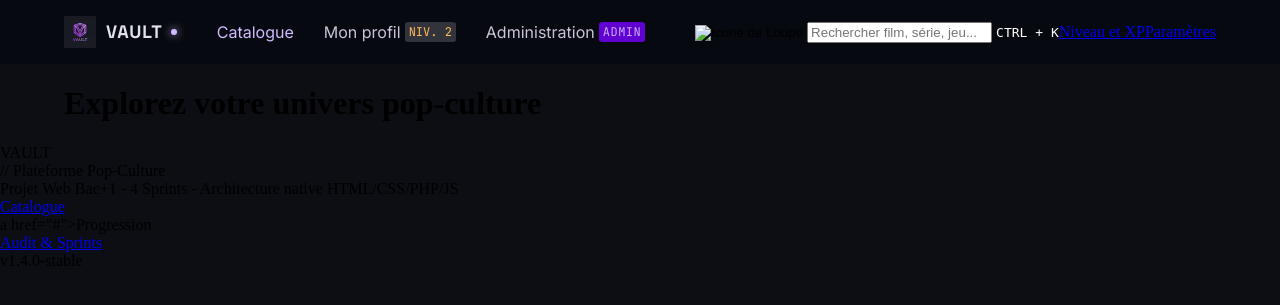
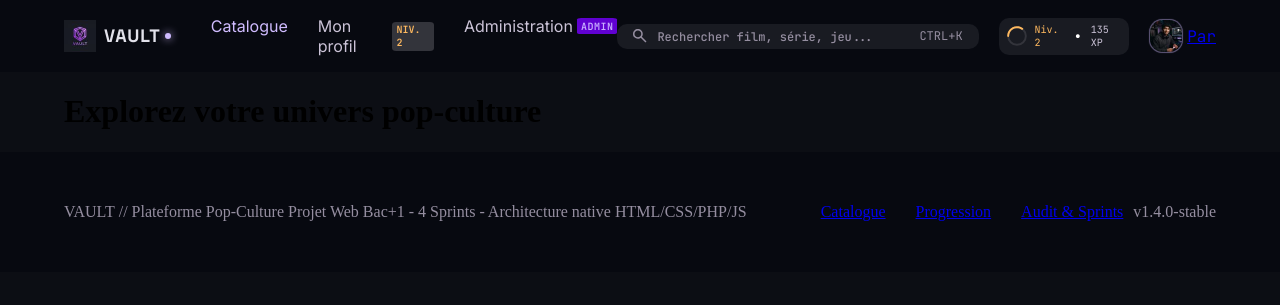
Before and after one commit to Matteo95310/VAULT, a PHP site: page / in a window 1280 px wide. Shown: the top 305 px of the page. Run offline with PHP 8.4, Linux system fonts and the light colour scheme.

Commit message:
header completed adn footer in progress

```diff
--- a/assets/css/style.css
+++ b/assets/css/style.css
@@ -24,9 +24,18 @@ body header .left {
     align-items: center;
 }
 
+body header .right {
+    display: flex;
+    align-items: center;
+    color: #fff;
+    gap: 20px;
+}
+
+/***logo***/
+
 body header .logo {
     display: flex;
-    gap: 10px;
+    gap: 8px;
     align-items: center;
 }
 
@@ -38,7 +47,7 @@ body header .logo img {
 body header .logo span {
     display: flex;
     align-items: center;
-    gap: 8px;
+    gap: 4px;
     color: #E2E2EB;
     font-family: 'Space Grotesk', Arial, Helvetica, sans-serif;
     font-weight: 700;
@@ -57,6 +66,8 @@ body header .logo span::after{
     box-shadow: 0px 0px 8px #D0BCFF;
 }
 
+/***navigation***/
+
 body header nav ul {
     display: flex;
     gap: 30px;
@@ -70,15 +81,17 @@ body header nav ul li a.profile{
     gap: 4.01px;
 
 }
+
 body header nav ul li a.profile::after{
     content: 'NIV. 2';
     color: #FFB95F;
-    font-size: 12px;
+    font-size: 10px;
     display: block;
     border-radius: 10%;
     background-color: #33343B;
-    padding: 2px 4px;
+    padding: 1.5px 4.75px;
     font-family: 'JetBrains Mono', Arial, Helvetica, sans-serif;
+    font-weight: 600;
 }
 
 body header nav ul li a.admin{
@@ -90,12 +103,13 @@ body header nav ul li a.admin{
 body header nav ul li a.admin::after{
     content: 'ADMIN';
     color: #C9AEFF;
-    font-size: 12px;
+    font-size: 10px;
     display: block;
     border-radius: 10%;
     background-color: #6001D1;
-    padding: 2px 4px;
+    padding: 1.5px 4px;
     font-family: 'JetBrains Mono', Arial, Helvetica, sans-serif;
+    font-weight: 600;
     letter-spacing: 0.5px;
 }
 
@@ -103,19 +117,156 @@ body header nav a {
     color: #CBC3D7;
     text-decoration: none;
     font-family: 'Inter', Arial, Helvetica, sans-serif;
+    font-weight: 400;
 }
 
 body header nav a.active {
     color: #D0BCFF;
 }
 
-body header .right {
+/***Search bar***/
+
+body header .right .search_bar {
     display: flex;
     align-items: center;
-    color: #fff;
+    gap: 8px;
+    background-color: #191B22;
+    border-radius: 10px;
+    padding: 4px 16px;
+}
+body header .right .search_bar input[type="search"] {
+    color: #958EA0;
+    background-color: #191B22;
+    border: none;
+    min-width: 256px;
 }
 
+body header .right .search_bar input[type="search"]::placeholder {
+    content: "";
+    font-size: 12px;
+    font-weight: 500;
+    font-family: 'JetBrains Mono', Arial, Helvetica, sans-serif;
+    color: #958EA0;
+}
+
+body header .right .search_bar .shortcut{
+    display: flex;
+    align-items: center;
+    color: #958EA0;
+    font-family: 'JetBrains Mono', Arial, Helvetica, sans-serif;
+    font-size: 12px;
+}
+
+/***exp and levels***/
+
+body header .right .exp_lvl{
+    display: flex;
+    align-items: center;
+    gap: 8px;
+    background-color: #191B22;
+    border-radius: 10px;
+    padding: 5.5px 8px;
+    font-family: 'JetBrains Mono', Arial, Helvetica, sans-serif;
+}
+
+body header .right #level{
+    text-decoration: none;
+    color: #FFB95F;
+    font-size: 10px;
+}
+
+body header .right #level::before{
+    content: "Niv. ";
+    color: #FFB95F;
+    font-size: 10px;
+}
+
+body header .right #xp{
+    text-decoration: none;
+    color: #CBC3D7;
+    font-size: 10px;
+
+}
+
+body header .right #xp::after{
+    content: " XP";
+    color: #CBC3D7;
+    font-size: 10px;
+}
+
+body header .right .exp_lvl img{
+    height: 20px;
+    width: 20px;
+}
+
+/***profile tab***/
+
+body header .right .profile{
+    display: flex;
+    align-items: center;
+    gap: 4px;
+    font-family: 'JetBrains Mono', Arial, Helvetica, sans-serif;
+}
+
+body header .right .profile img{
+    height: 32px;
+    width: 32px;
+    border-radius: 40%;
+    background-color: #D0BCFF66;
+    border-radius: 40%;
+    padding: 1px 1px;
+    box-shadow: 0px 0px 1px #D0BCFF66;
+}
 
 /**********************
 * BODY / Block 1
 **********************/
+
+/**********************
+* Footer
+**********************/
+body footer {
+    display: flex;
+    align-items: center;
+    justify-content: space-between;
+    min-height: 120px;
+    background-color: #070910;
+}
+
+body footer .right nav ul {
+    display: flex;
+    gap: 30px;
+    list-style-type: none;
+}
+
+body footer .left{
+    display: flex;
+    align-items: center;
+    gap: 4px;
+    color: #958EA0;
+}
+
+body footer .right{
+    display: flex;
+    align-items: center;
+    gap: 10px;
+    color: #958EA0;
+}
+
+body footer .footer_title {
+    display: flex;
+    align-items: center;
+    gap: 4px;
+}
+
+body footer .left .footer_logo {
+    display: flex;
+    gap: 8px;
+    align-items: center;
+    color: #E2E2EB;
+}
+
+body footer .left .footer_arrangment{
+    display: flex;
+    flex-direction: column;
+}
--- a/index.html
+++ b/index.html
@@ -27,7 +27,7 @@
             <nav>
                 <ul>
                     <li>
-                        <a href="#" class="active">Catalogue</a>
+                        <a class="active" href="#">Catalogue</a>
                     </li>
                     <li>
                         <a class="profile" href="#">Mon profil</a>
@@ -41,19 +41,26 @@
 
         <!-- Right part -->
         <div class="right">
-            <div>
-                <input type="image" src="#" alt="Icone de Loupe">
-                <input type="text" placeholder="Rechercher film, série, jeu...">
-                <kbd>CTRL + K</kbd>
+            <div class="search_bar">
+                <input type="image" src="assets/images/mag_glass.svg" alt="Loupe">
+                <input type="search" placeholder="Rechercher film, série, jeu...">
+                <span class="shortcut">CTRL+K</span>
+            </div>
+            <div class="exp_lvl">
+                <img src="assets/images/EXP bar.svg" alt="compteur d'expérience">
+                <a id="level" href="#">2</a>
+                <span>
+                    •
+                </span>
+
+                <a id="xp" href="#">135</a>
             </div>
 
-            <div>
-                <a href="#">Niveau et XP</a>
+            <div class="profile">
+                <img src="assets/images/Profile_pic.jpg" alt="compteur d'expérience">
+                <a href="#">Par</a>
             </div>
 
-            <div>
-                <a href="#">Paramètres</a>
-            </div>
         </div>
     </header>
 
@@ -61,38 +68,33 @@
         <h1>Explorez votre univers pop-culture</h1>
     </div>
 
-    <footer>
-        <div>
-            <div>
-                <div>
-                    <div>
-                        <span>VAULT</span>
-                    </div>
-
-                    <div>
-                        <span>// Plateforme Pop-Culture</span>
-                    </div>
-                </div>
-
-                <div>
+    <footer class="main-padding">
+            <div class="left">
+                <div class="footer_title">
+                    <span class="logo">VAULT</span>
+                    <span>// Plateforme Pop-Culture</span>
                     <span>Projet Web Bac+1 - 4 Sprints - Architecture native HTML/CSS/PHP/JS</span>
                 </div>
             </div>
-            <div>
-                <div>
-                    <a href="#">Catalogue</a>
-                </div>
-                <div>
-                    a href="#">Progression</a>
-                </div>
-                <div>
-                    <a href="#">Audit & Sprints</a>
-                </div>
+            <div class="right">
+                <nav>
+                    <ul>
+                        <li>
+                            <a href="#">Catalogue</a>
+                        </li>
+                        <li>
+                            <a href="#">Progression</a>
+                        </li>
+                        <li>
+                            <a href="#">Audit & Sprints</a>
+                        </li>
+                    </ul>
+                </nav>
                 <div>
                     <span>v1.4.0-stable</span>
                 </div>
             </div>
-        </div>
+
     </footer>
 </body>
 </html>
```
Also changed, not shown: assets/images/EXP bar.svg (added), assets/images/Profile_pic.jpg (added), assets/images/mag_glass.svg (added).
